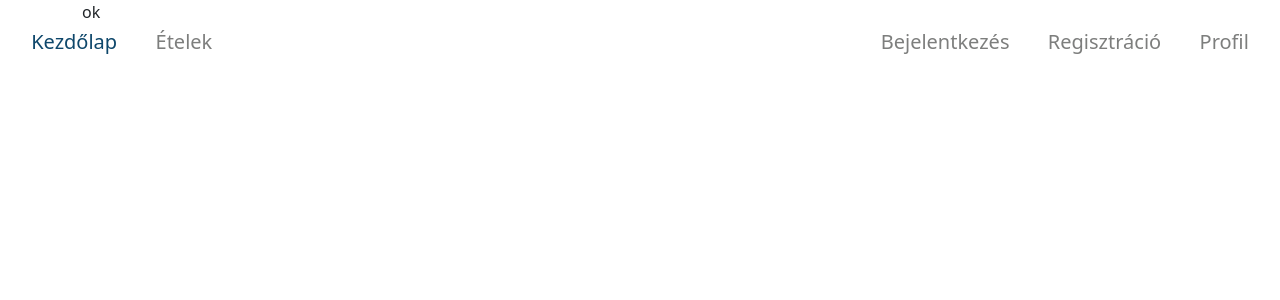
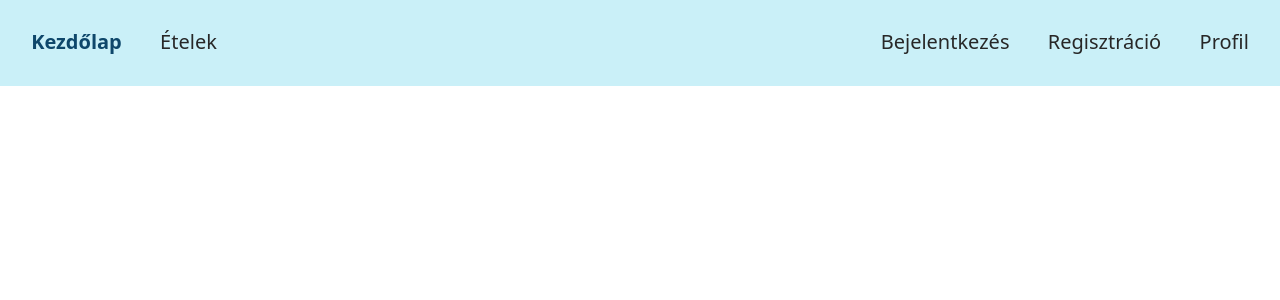
Before and after one commit to Sdavid19/prog24Forg, a Vue app in the folder frontend/: page / in a window 1280 px wide. Shown: the top 300 px of the page. Built offline with nearby package versions, Linux system fonts and the light colour scheme.

Commit message:
Update NavbarComponent.vue

```diff
--- a/frontend/src/components/NavbarComponent.vue
+++ b/frontend/src/components/NavbarComponent.vue
@@ -78,6 +78,7 @@ const route = useRoute();
   width: 100%;
   overflow: hidden;
   z-index: 10;
+  background-color: #caf0f8 !important;
 }
 
 .my-nav-item {
@@ -103,11 +104,11 @@ const route = useRoute();
 
 .my-nav-item a {
   text-decoration: none;
-  color: #7d7e7d;
+  color: #272727;
 }
 
 .my-active {
   color: #0e476b !important;
-  font-weight: 500;
+  font-weight: bold;
 }
 </style>
```
